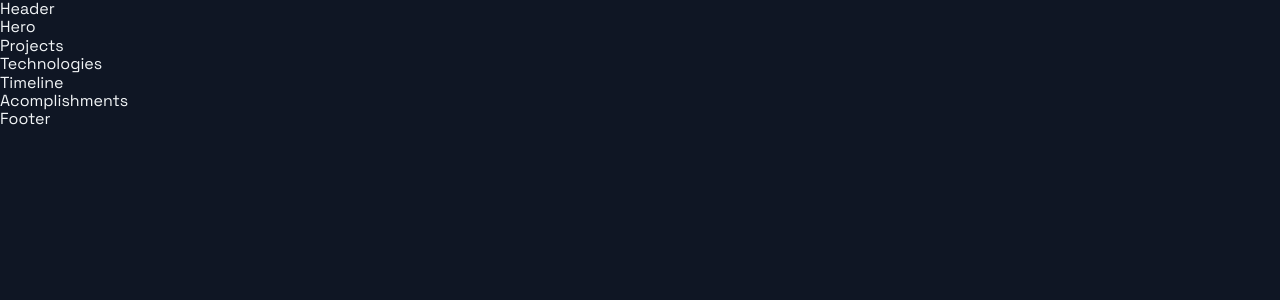
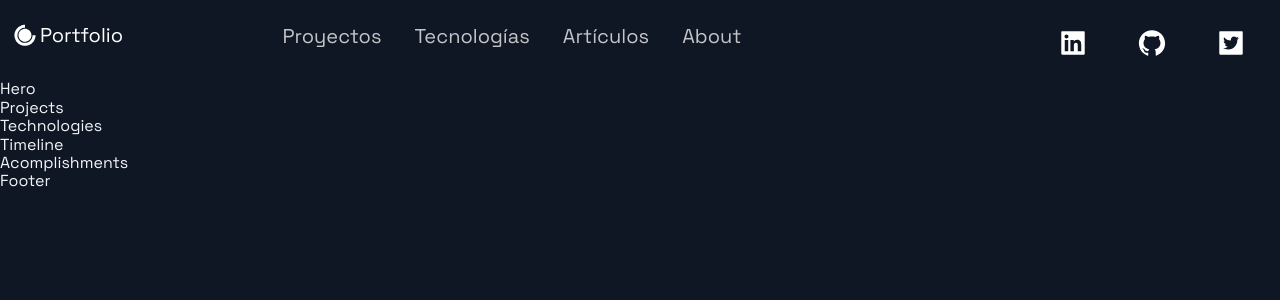
Before and after one commit to jmibarra/portfolio-jmi, a Next.js app: page / in a window 1280 px wide. Shown: the top 300 px of the page. Built offline with nearby package versions, Linux system fonts and the light colour scheme.

Commit message:
Se arma la primera version del header

```diff
--- a/package.json
+++ b/package.json
@@ -8,11 +8,11 @@
     "start": "next start"
   },
   "dependencies": {
-    "next": "10.2.3",
+    "next": "^12.0.2",
     "react": "17.0.2",
     "react-dom": "17.0.2",
+    "react-icons": "^4.2.0",
     "styled-components": "^5.3.0",
-    "styled-normalize": "^8.0.7",
-    "react-icons": "^4.2.0"
+    "styled-normalize": "^8.0.7"
   }
 }
--- a/src/components/Header/Header.js
+++ b/src/components/Header/Header.js
@@ -1,14 +1,53 @@
 import Link from 'next/link';
 import React from 'react';
-import { AiFillGithub, AiFillInstagram, AiFillLinkedin } from 'react-icons/ai';
+import { AiFillGithub, AiFillInstagram, AiFillLinkedin, AiFillTwitterSquare } from 'react-icons/ai';
 import { DiCssdeck } from 'react-icons/di';
 
-import { Container, Div1, Div2, Div3, NavLink, SocialIcons } from './HeaderStyles';
+import { Container, Div1, Div2, Div3, NavLink, SocialIcons, Span } from './HeaderStyles';
 
 const Header = () =>  (
-  <div>
-    Header
-  </div>
+    <Container>
+        <Div1>
+            <Link href="/">
+                <a style={{display: "flex", alignItems: "center", color: 'white', marginBottom:'20px'}}>
+                    <DiCssdeck size="3rem" /> <Span >Portfolio</Span>
+                </a>
+            </Link>
+        </Div1>
+        <Div2>
+            <li>
+                <Link href="#projects">
+                    <NavLink> Proyectos </NavLink>
+                </Link>
+            </li>
+            <li>
+                <Link href="#tech">
+                    <NavLink> Tecnologías </NavLink>
+                </Link>
+            </li>
+            <li>
+                <Link href="#articles">
+                    <NavLink> Artículos </NavLink>
+                </Link>
+            </li>
+            <li>
+                <Link href="#about">
+                    <NavLink> About </NavLink>
+                </Link>
+            </li>
+        </Div2>
+        <Div3>
+            <SocialIcons href="https://www.linkedin.com/in/juan-manuel-ibarra-activity/">
+                <AiFillLinkedin size="3rem" />
+            </SocialIcons>
+            <SocialIcons href="https://github.com/jmibarra/">
+                <AiFillGithub size="3rem" />
+            </SocialIcons>
+            <SocialIcons href="https://twitter.com/jibarradev">
+                <AiFillTwitterSquare size="3rem" />
+            </SocialIcons>
+        </Div3>
+    </Container>
 );
 
 export default Header;
--- a/src/components/Header/HeaderStyles.js
+++ b/src/components/Header/HeaderStyles.js
@@ -107,6 +107,9 @@ export const NavProductsIcon = styled(IoIosArrowDropdown)`
   }
 `;
 
+export const Span = styled.span`
+  font-size: 2rem;
+`
 
 // Social Icons
 
```
Also changed, not shown: 1 other file (tests, documents, lock files or other folders).
